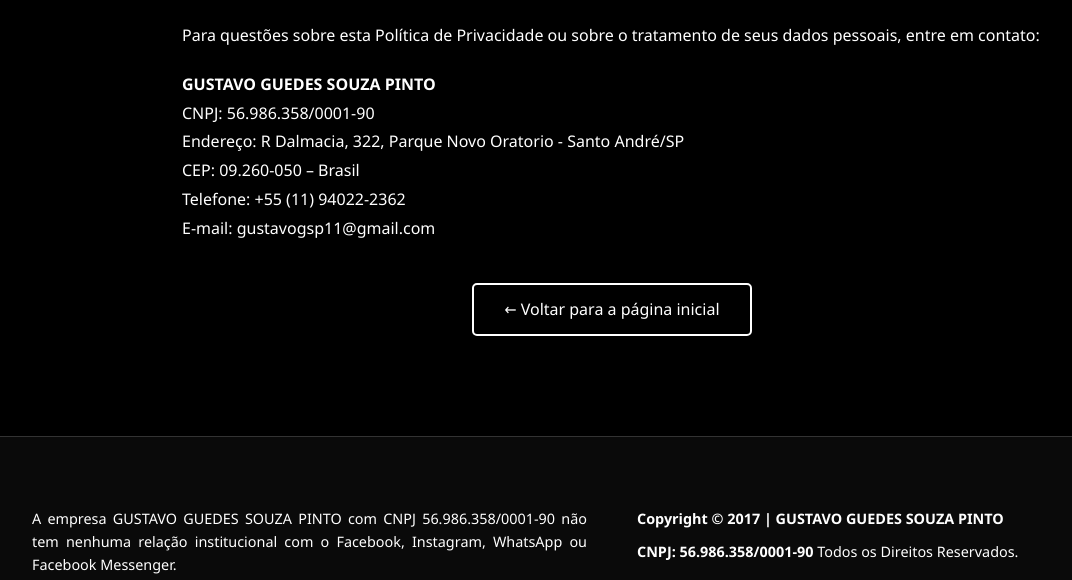
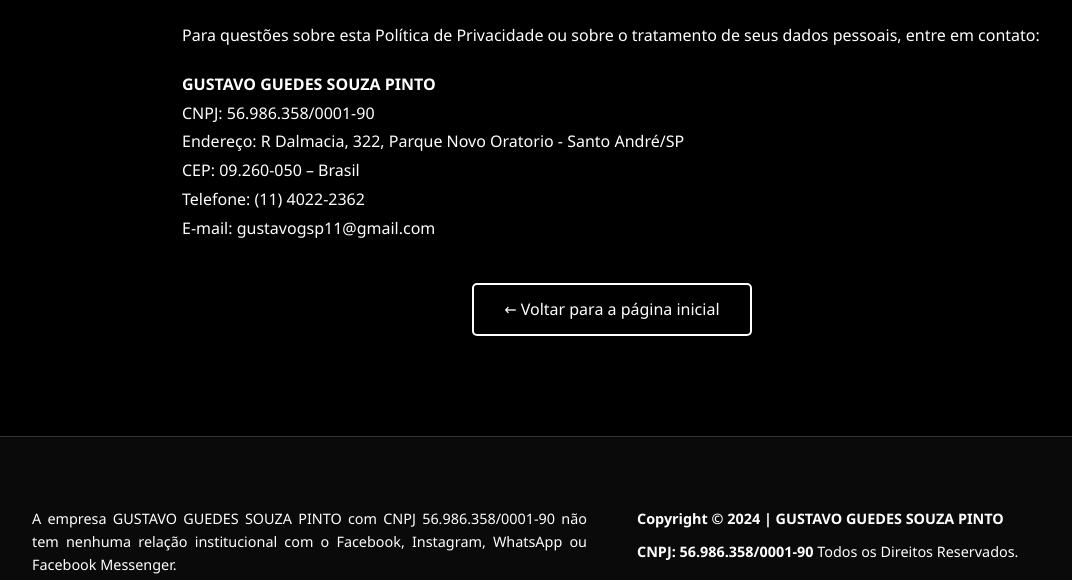
Before and after one commit to gustavogsp11/aprova-o-bm, a plain HTML site: page privacidade.html in a window 1280 px wide. Shown: the part 2184-2764 px from the top of the page, without its empty margins (28-1100 px from the left). Drawn offline with Linux system fonts and the light colour scheme.

```diff
--- a/privacidade.html
+++ b/privacidade.html
@@ -145,7 +145,7 @@
             CNPJ: 56.986.358/0001-90<br>
             Endereço: R Dalmacia, 322, Parque Novo Oratorio - Santo André/SP<br>
             CEP: 09.260-050 – Brasil<br>
-            Telefone: +55 (11) 94022-2362<br>
+            Telefone: (11) 4022-2362<br>
             E-mail: gustavogsp11@gmail.com
         </p>
 
@@ -163,7 +163,7 @@
                     </p>
                 </div>
                 <div class="footer-column">
-                    <p class="copyright">Copyright © 2017 | GUSTAVO GUEDES SOUZA PINTO</p>
+                    <p class="copyright">Copyright © 2024 | GUSTAVO GUEDES SOUZA PINTO</p>
                     <p class="cnpj"><strong>CNPJ: 56.986.358/0001-90</strong> Todos os Direitos Reservados.</p>
                 </div>
             </div>
```
